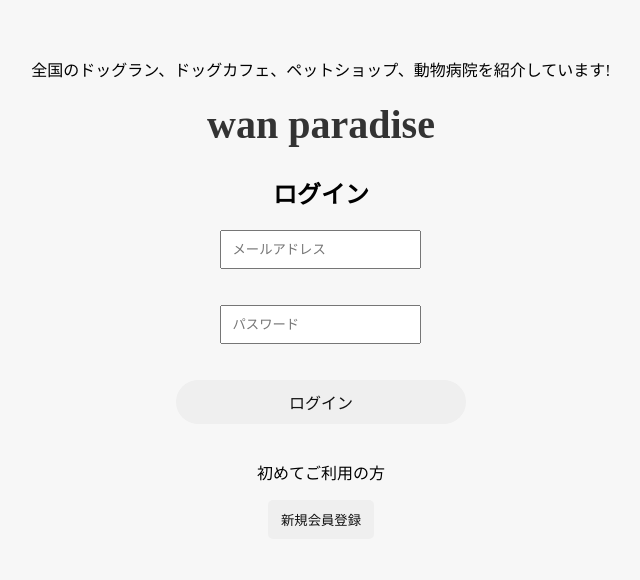
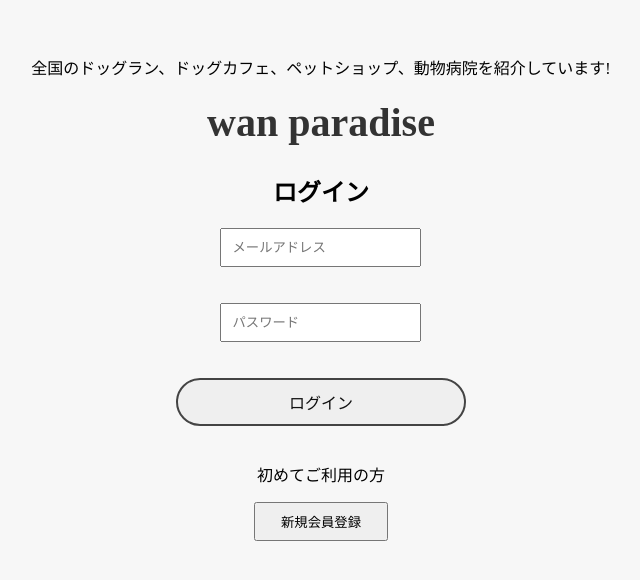
Before and after one commit to mayuka713/wan_paradise_local, a React (Create React App) app: page / in a window 1280 px wide. Shown: the part 110-690 px from the top of the page, without its empty margins (319-959 px from the left). Built offline with nearby package versions, Linux system fonts and the light colour scheme.

Commit message:
change　detail

```diff
--- a/src/components/Login/Login.css
+++ b/src/components/Login/Login.css
@@ -1,5 +1,3 @@
-
-
 .login-container {
   display: flex;
   flex-direction: column;
@@ -8,11 +6,6 @@
   height: 100vh;
   background-color: #f7f7f7;
   font-family: Zen Kaku Gothic New;
-}
-.login header {
-  text-align: center;
-  margin-bottom: 20px;
-  border-top: #f7f7f7;
 }
 
 .login h1 {
@@ -29,6 +22,12 @@ form {
   display: flex;
   flex-direction: column;
   align-items: center;
+}
+
+input[type="name"] {
+    padding: 10px;
+    margin-bottom: 20px;
+    width: 100%
 }
 
 input[type="email"] {
@@ -49,10 +48,15 @@ button[type="submit"] {
   margin-bottom: 20px;
   border-radius: 30px;
   cursor: pointer;
+  border: 2px solid #444;
 }
 
 button[type="submit"]:hover {
   background-color: #ffff;
+}
+
+.new-register-button {
+  padding: 8px 25px;
 }
 
 
--- a/src/components/Login/Login.tsx
+++ b/src/components/Login/Login.tsx
@@ -63,10 +63,10 @@ function Login(): JSX.Element {
               aria-label="パスワード"
             />
           </div>
-          <button type="submit">ログイン</button>
+          <button type="submit" className="login-button">ログイン</button>
           <p>初めてご利用の方</p>
           <button
-            type="button"
+            type="button" className="new-register-button"
             onClick={() => {
               navigate("/register");
             }} >
--- a/src/components/Register/Register.css
+++ b/src/components/Register/Register.css
@@ -3,8 +3,8 @@
   max-width: 400px;
   margin: 50px auto;
   padding: 1em;
-  border: 1px solid #ccc;
   border-radius: 5px;
+  font-family: Zen Kaku Gothic New;
 }
 
 h2 {
@@ -25,13 +25,16 @@ input {
   box-sizing: border-box;
 }
 
-button {
+.login-button {
   display: inline-block;
   padding: 0.75em 1em;
   color: rgb(16, 16, 16);
   border: none;
   border-radius: 5px;
   cursor: pointer;
+}
+.new-register {
+  text-align: center;
 }
 
 @media (max-width: 480px ) {
```
